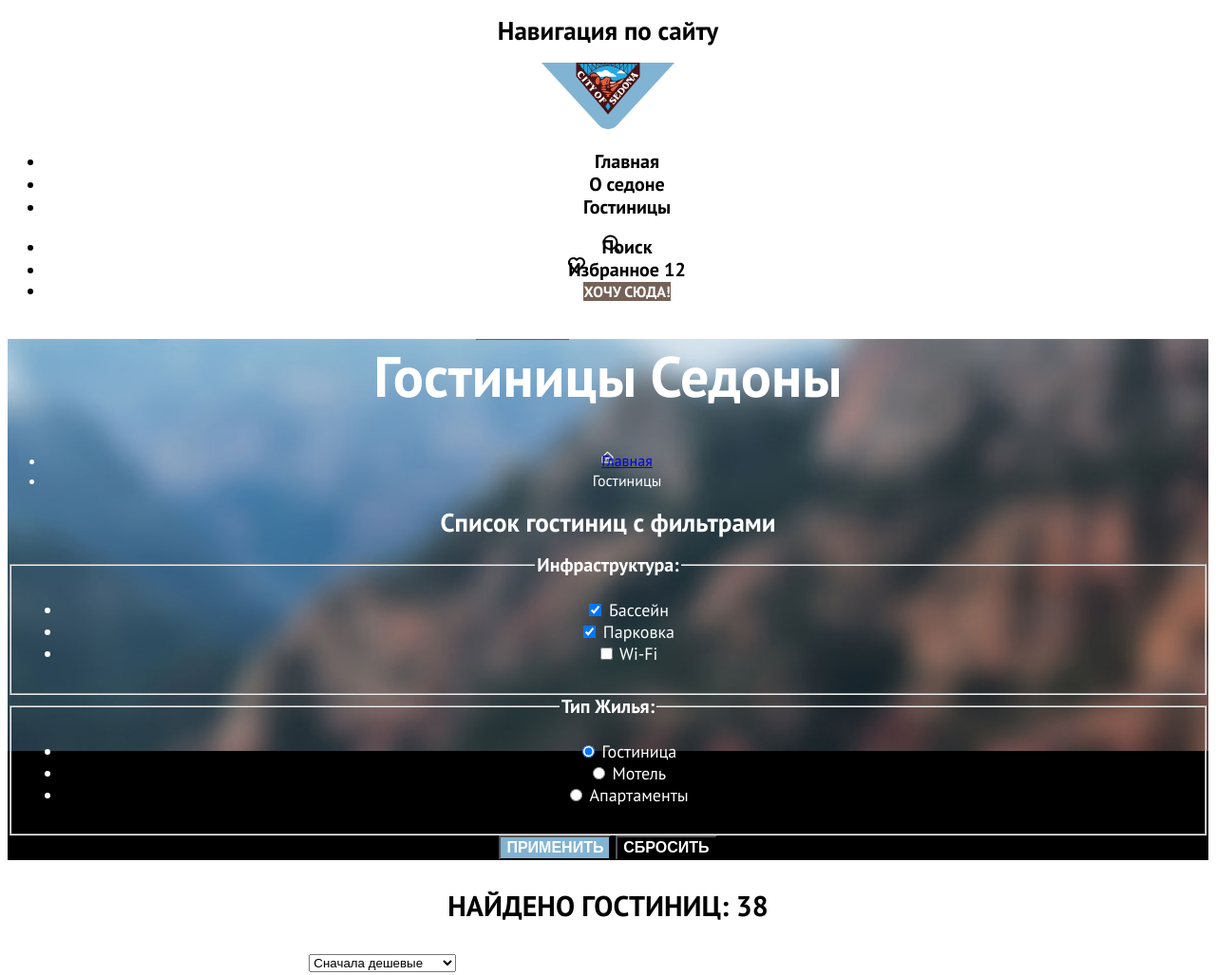
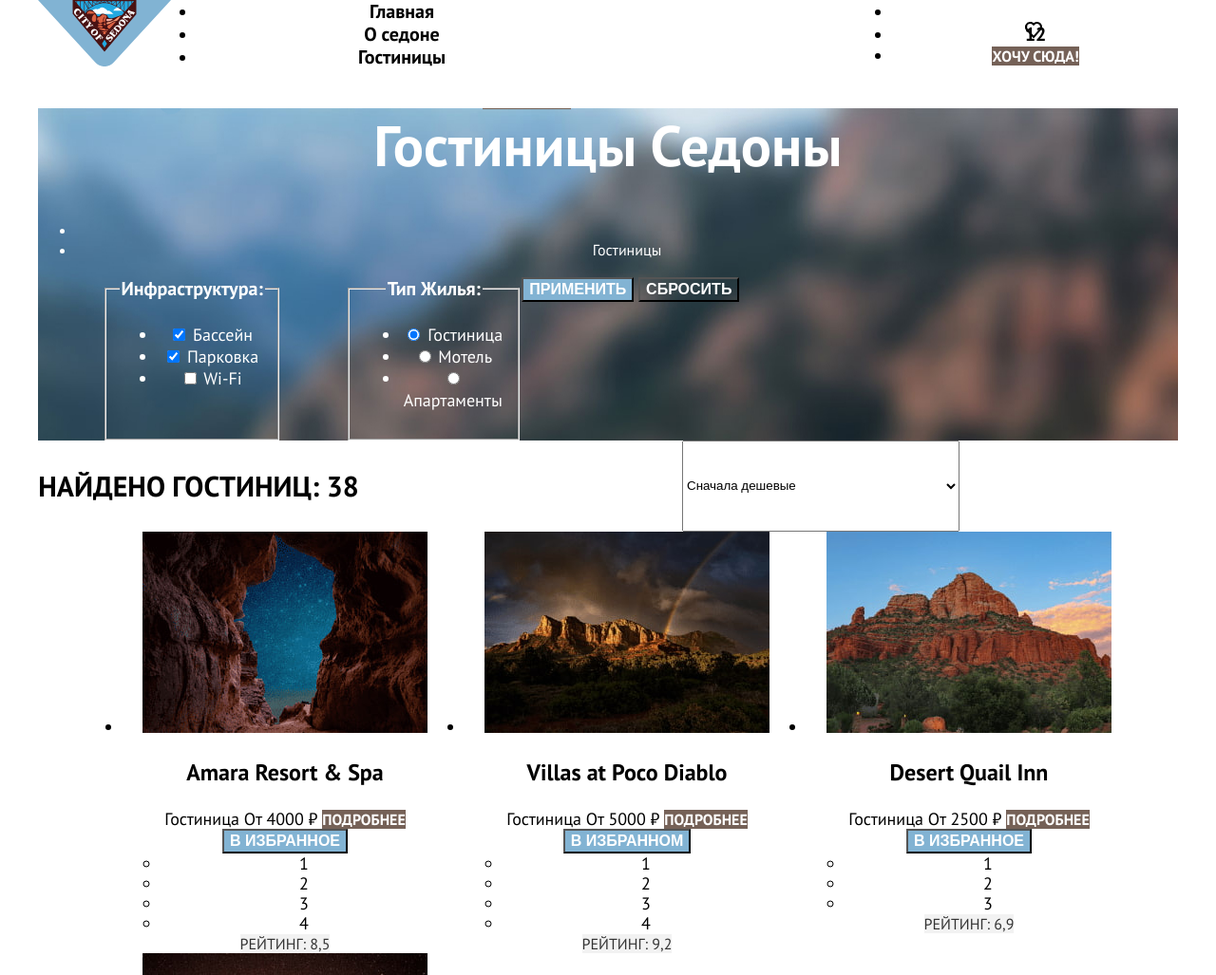
Before and after one commit to htmlacademy-htmlcss/2174117-sedona-38, a plain HTML site: page catalog.html in a window 1280 px wide. Shown: the top 1027 px of the page at 95% size. Drawn offline with Linux system fonts and the light colour scheme.

Commit message:
Создаёт сетку страниц и крупных блоков на флексах

```diff
--- a/catalog.html
+++ b/catalog.html
@@ -8,12 +8,12 @@
   <body>
 
     <header class="page-header">
-      <nav class="catalog-navigation">
+      <nav class="navigation">
         <h2 class="visually-hidden">Навигация по сайту<h2></h2>
-        <a href="index.html"><img src="images/header-logo.svg" width="140" height="70" alt="Логотип города Седона"></a>
+        <a class="navigation-logo" href="index.html"><img src="images/header-logo.svg" width="140" height="70" alt="Логотип города Седона"></a>
         <ul class="navigation-list">
           <li class="navigation-item">
-            <a href="index-html" class="navigation-link">Главная</a>
+            <a href="index.html" class="navigation-link">Главная</a>
           </li>
           <li class="navigation-item">
             <a href="#" class="navigation-link">О седоне</a>
@@ -41,8 +41,9 @@
       </nav>
     </header>
 
-    <main class="catalog-main">
+    <main class="catalog-main main-container">
 
+      <div class="page-container catalog-wrap">
         <div class="hotels-filter">
           <header>
             <h1 class="catalog-header-title">Гостиницы Седоны</h1>
@@ -109,13 +110,15 @@
                   </li>
                 </ul>
               </fieldset>
-
+              <div class="hotels-form-buttons">
                 <button class="button" type="submit">Применить</button>
                 <button class="button button-back" type="submit">Сбросить</button>
+              </div>
             </form>
           </section>
         </div>
 
+        <div class="hotels-filter-results">
           <p class="hotels-found">Найдено гостиниц: 38</p>
 
           <select class="select-control" aria-label="Сортировка">
@@ -123,7 +126,7 @@
             <option value="popular">Сначала популярные</option>
             <option value="expensive">Сначала дорогие</option>
           </select>
-
+          <div class="appearance">
             <a href="#" class="button button-show button-current cards">
               <span class="visually-hidden">Показать карточки</span>
             </a>
@@ -133,6 +136,8 @@
             <a href="#" class="button button-show list">
               <span class="visually-hidden">Показать список</span>
             </a>
+          </div>
+        </div>
 
           <ul class="hotel-list">
             <li class="hotel-card">
@@ -226,8 +231,6 @@
             </li>
           </ul>
 
-      </section>
-
         <section class="newsletter">
           <h2 class="newsletter-title">Подпишитесь на рассылку</h2>
           <p>Только полезная информация и никакого спама, честное бойскаутское!</p>
@@ -236,7 +239,7 @@
             <button class="button" type="submit">Подписаться</button>
           </form>
         </section>
-
+      </div>
     </main>
 
     <footer class="catalog-footer"></footer>
--- a/styles/styles.css
+++ b/styles/styles.css
@@ -14,7 +14,26 @@
   font-display: swap;
 }
 
+.visually-hidden {
+  position: absolute;
+  width: 1px;
+  height: 1px;
+  margin: -1px;
+  padding: 0;
+  border: 0;
+  clip: rect(0 0 0 0);
+  overflow: hidden;
+}
+
+html {
+  height: 100%;
+}
+
 body {
+  margin: 0;
+  display: flex;
+  flex-direction: column;
+  min-height: 100%;
   font-family: "PT Sans", sans-serif;
   font-size: 18px;
   line-height: 21px;
@@ -22,6 +41,28 @@ body {
   color: #000000;
   background-color: #ffffff;
   text-align: center;
+}
+
+.navigation-logo {
+  width: 140px;
+  margin-right: 28px;
+}
+
+.navigation {
+  display: flex;
+  width: 1200px;
+  margin: 0 auto;
+}
+
+.navigation-list {
+  margin: 0;
+  padding: 0;
+  width: 430px;
+}
+
+.navigation-user {
+  max-width: 300px;
+  margin-left: auto;
 }
 
 .navigation-link {
@@ -43,6 +84,20 @@ body {
   background-repeat: no-repeat;
 }
 
+.main-container {
+  flex-grow: 1;
+}
+
+.page-container {
+  width: 1200px;
+  margin: 0 auto;
+}
+
+.welcome {
+  display: block;
+  margin: 0 auto;
+}
+
 .hero {
   background-image: url("../images/hero-background.jpg");
   background-color: #000000;
@@ -60,6 +115,17 @@ body {
   line-height: 36px;
   font-weight: 700;
   text-transform: uppercase;
+}
+
+.advantages-list {
+  margin: 0;
+  padding: 0;
+  display: flex;
+  flex-wrap: wrap;
+}
+
+.advantages-item {
+  width: 400px;
 }
 
 .advantages-title {
@@ -127,20 +193,75 @@ body {
   background-color: #82B3D3;
 }
 
+.footer-contacts {
+  display: flex;
+  justify-content: space-around;
+  width: 1200px;
+  margin: 0 auto;
+}
+
+.footer-social-list {
+  width: 150px;
+}
+
 .contact-number {
   color: #000000;
   font-size: 40px;
   line-height: 40px;
   text-transform: uppercase;
   text-decoration: none;
+  width: 720px;
+}
+
+.contact-link {
+  width: 115px;
 }
 
 .hotels-filter {
+  width: 1200px;
   background-image: url("../images/filter-background.jpg");
   background-repeat: no-repeat;
   background-size: 100% auto;
   background-color: #000000;
   color: #ffffff;
+}
+
+.catalog-filter {
+  display: flex;
+}
+
+.hotels-filter-results {
+  display: flex;
+}
+
+.appearance {
+  width: 160px;
+  margin-left: 70px;
+}
+
+.select-control {
+  width: 292px;
+  margin-left: auto;
+}
+
+.hotel-list {
+  display: flex;
+  flex-wrap: wrap;
+  width: 1060px;
+  margin: 0 auto;
+}
+
+.hotel-card {
+  width: 340px;
+}
+
+.hotel-card:nth-child(1), .hotel-card:nth-child(2) {
+  margin-right: 20px;
+}
+
+.catalog-filter-group {
+  width: 150px;
+  margin-left: 70px;
 }
 
 .catalog-header-title {
@@ -182,6 +303,7 @@ body {
   font-weight: 700;
   line-height: 36px;
   text-transform: uppercase;
+  width: 338px;
 }
 
 .button-show {
@@ -225,6 +347,10 @@ body {
   background-color: #F2F2F2;
 }
 
+.pagination {
+  display: flex;
+}
+
 .pagination-link {
   color: #ffffff;
   text-decoration-line: none;
@@ -236,6 +362,8 @@ body {
 
 .pagination-item {
   background-color: #82B3D3;
+  width: 60px;
+  margin-right: 8px;
 }
 
 .pagination-item-current {
```
Also changed, not shown: index.html (+9 -7 lines). Lines whose indentation alone changed are shown as unchanged.
